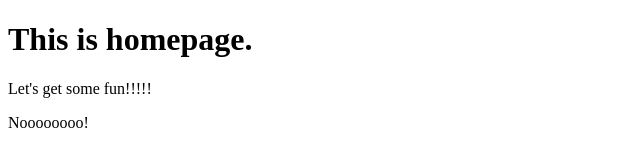
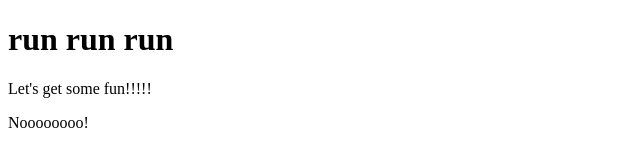
Before and after one commit to ShanHsinMu/project001, a plain HTML site: page index.html in a window 1280 px wide. Shown: the whole page, without its empty margins (0-640 px from the left). Drawn offline with Linux system fonts and the light colour scheme.

Commit message:
change h1

```diff
--- a/index.html
+++ b/index.html
@@ -7,7 +7,7 @@
     <title>HOME PAGE</title>
 </head>
 <body>
-    <h1>This is homepage.</h1>
+    <h1>run run run</h1>
     <p>Let's get some fun!!!!!</p>
     <p>Noooooooo!</p>
 </body>
```
